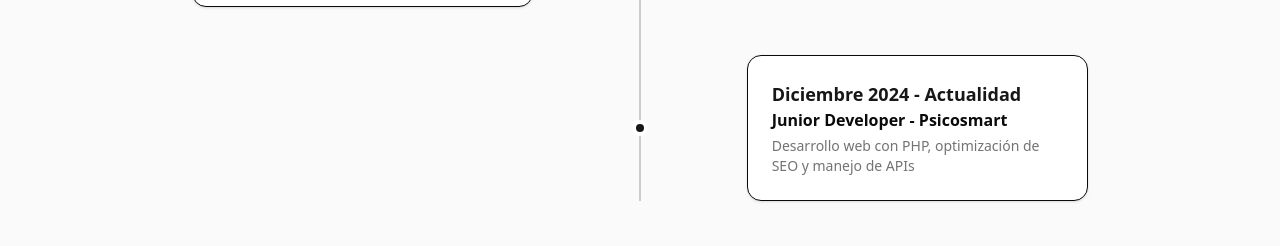
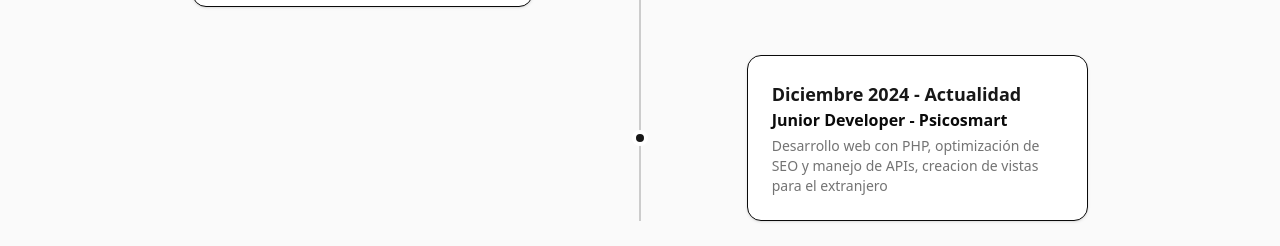
Before and after one commit to randal-web/my-portfolio, a Next.js app: page / in a window 1280 px wide. Shown: the part 1380-1626 px from the top of the page. Built offline with nearby package versions, Linux system fonts and the light colour scheme.

Commit message:
Feat: Update job description in ExperienciaTimeline

```diff
--- a/components/shared/ExperienciaTimeline.jsx
+++ b/components/shared/ExperienciaTimeline.jsx
@@ -24,7 +24,7 @@ export default function ExperienciaTimeline() {
                                 {
                                     year: "Diciembre 2024 - Actualidad",
                                     title: "Junior Developer - Psicosmart",
-                                    description: "Desarrollo web con PHP, optimización de SEO y manejo de APIs"
+                                    description: "Desarrollo web con PHP, optimización de SEO y manejo de APIs, creacion de vistas para el extranjero"
                                 },
                             ].map((item, index) => (
                                 <FadeIn key={item.year} delay={0.1 * index}>
```
